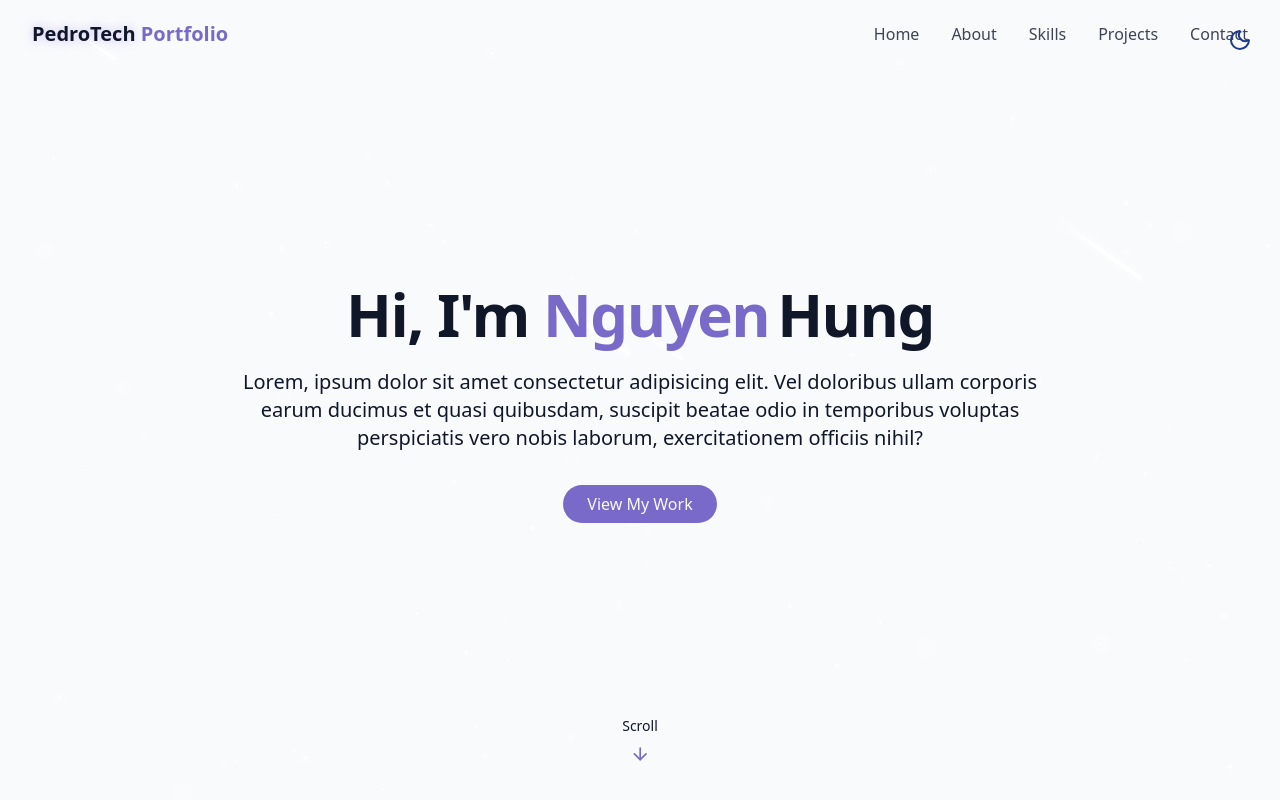
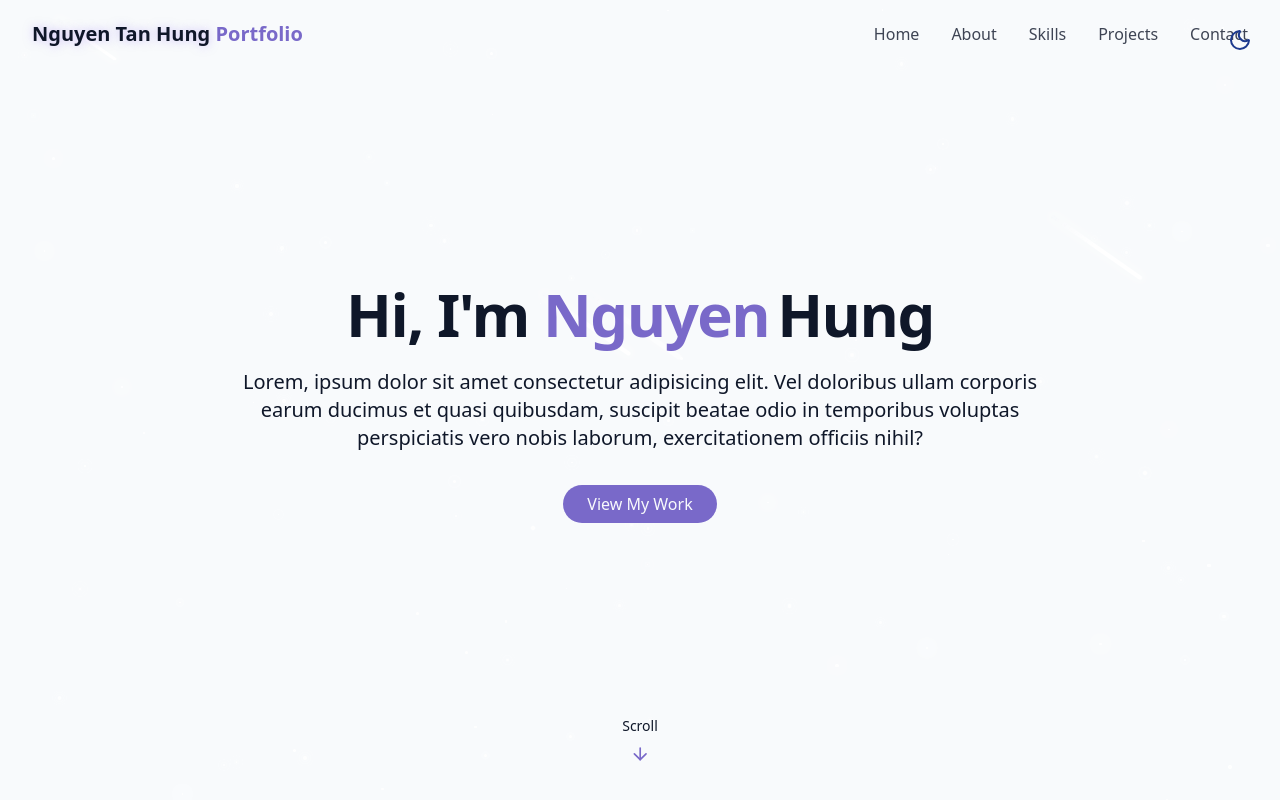
Before and after one commit to khunglongcon2k5/personal-portfolio, a React (Vite) app: page / in a window 1280 px wide. Shown: the top 800 px of the page. Built offline with nearby package versions, Linux system fonts and the light colour scheme; some icons are missing.

Commit message:
chore: update portfolio

```diff
--- a/src/components/Navbar.jsx
+++ b/src/components/Navbar.jsx
@@ -36,7 +36,7 @@
           href="#hero"
         >
           <span className="relative z-10">
-            <span className="text-glow text-foreground"> PedroTech </span>{" "}
+            <span className="text-glow text-foreground"> Nguyen Tan Hung </span>{" "}
             Portfolio
           </span>
         </a>
```
